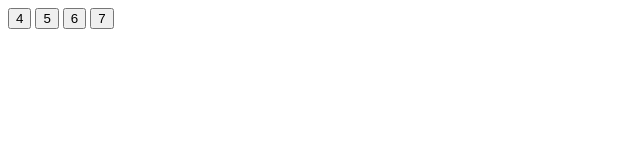
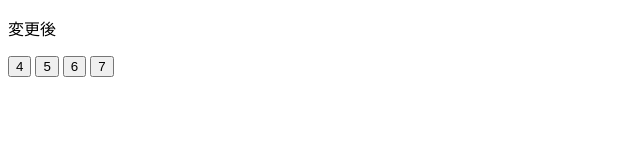
Before and after one commit to kento-nit/pk_test0913, a plain HTML site: page index.html in a window 1280 px wide. Shown: the whole page, without its empty margins (0-640 px from the left). Drawn offline with Linux system fonts and the light colour scheme.

Commit message:
Update index.html

```diff
--- a/index.html
+++ b/index.html
@@ -10,6 +10,7 @@
 <body>
     <script src="js\script.js"></script>
     <div id="color_list"></div>
+    <p>変更後</p>
     <table id="color_list"></table>
     <input type="button" value="4" onclick="QText('https://github.com/kento-nit/pk_test0913/blob/1ef4b363c505584dcf81206dbe9074576931fe68/csv/fruitsplace.csv',1)">
     <input type="button" value="5" onclick="getCsv('https://github.com/kento-nit/pk_test0913/blob/1ef4b363c505584dcf81206dbe9074576931fe68/csv/fruitsplace.csv')">
```
